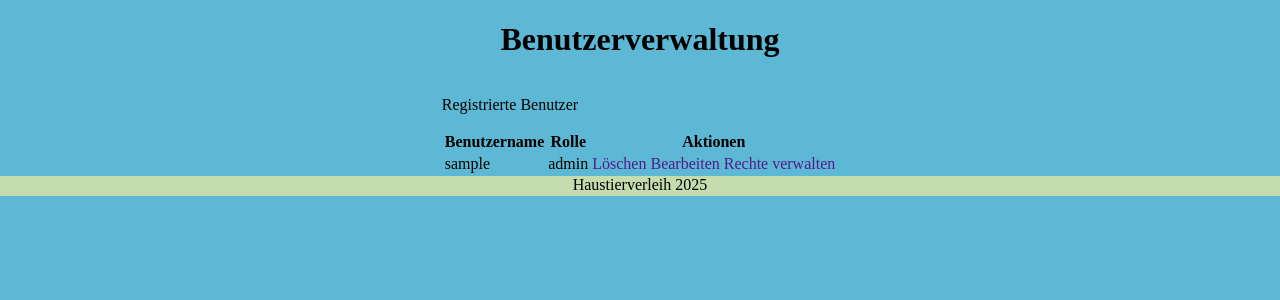
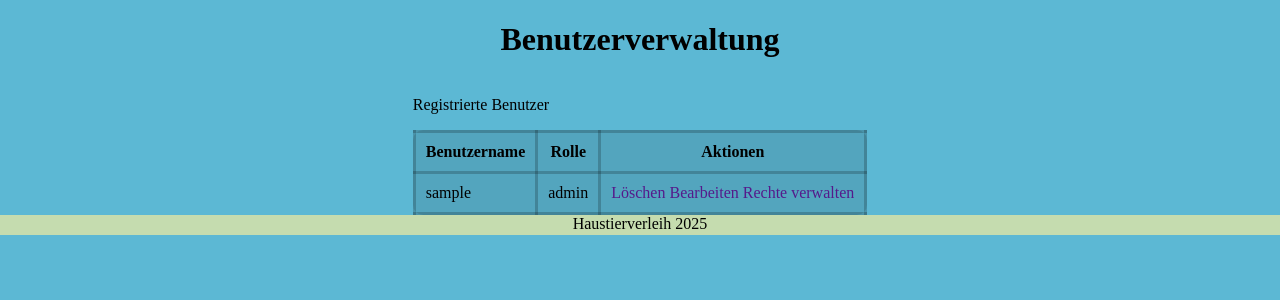
Before and after one commit to cewolfmeier/Haustierverleih, a Flask app: page /admin in a window 1280 px wide. Shown: the part 114-414 px from the top of the page. Run offline with Flask 3, Linux system fonts and the light colour scheme; tables that the repository leaves empty or names only in its code hold one stand-in row (values such as "Sample post").

Commit message:
add table styling

```diff
--- a/app/static/styles.css
+++ b/app/static/styles.css
@@ -34,6 +34,19 @@ footer {
     text-align: center;
     background-color: #c5dcaf;
 
+}
+
+table{
+    border-collapse: collapse;
+    border-radius: 10px;
+    border-style: solid;
+    background: rgb(0 0 0 / 10%);
+}
+
+th, td {
+  padding: 10px;
+  border-style: solid;
+  border-color: rgb(0 0 0 / 20%);
 }
 
 /* classes */
```
